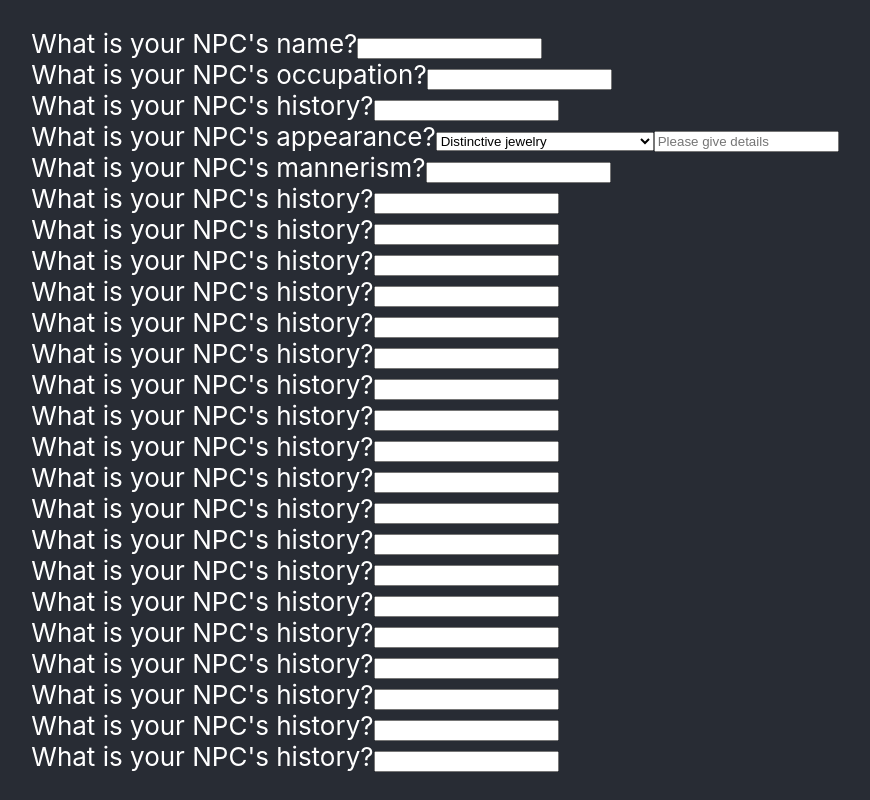
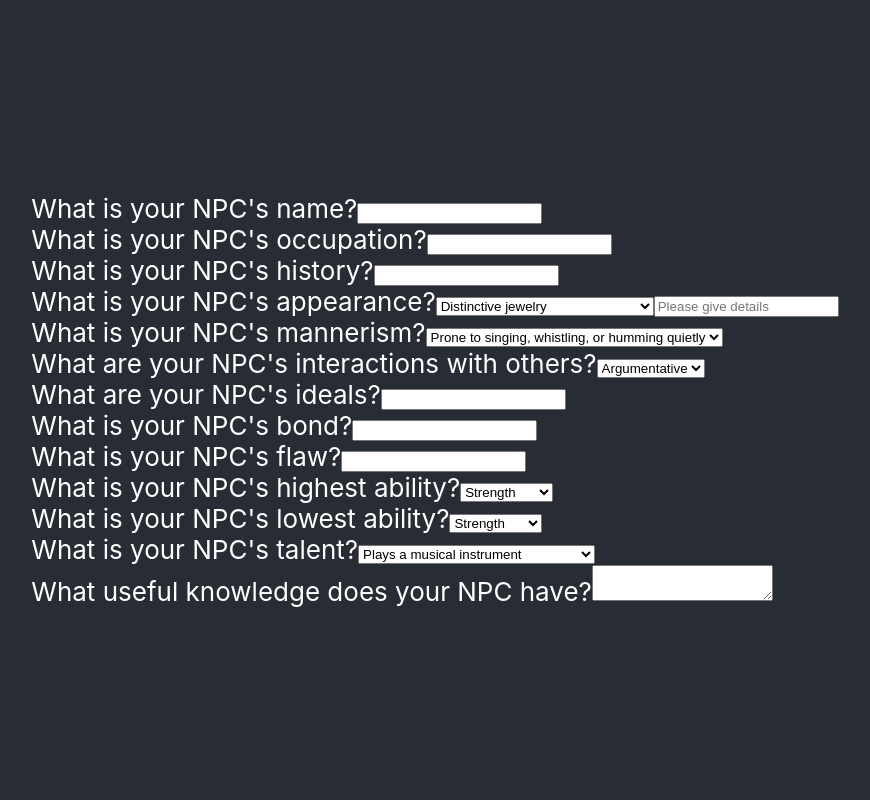
Before and after one commit to ChrisJS90/DnD-NPC-maker, a React (Create React App) app: page /create-new in a window 1280 px wide. Shown: the whole page, without its empty margins (205-1075 px from the left). Built offline with nearby package versions, Linux system fonts and the light colour scheme.

Commit message:
most details done in create npc

```diff
--- a/src/pages/createNew/index.js
+++ b/src/pages/createNew/index.js
@@ -25,7 +25,7 @@ const CreateNew = () => {
     mannerism: "",
     interactions: "",
     personality: {
-        alignment: "",
+      alignment: "",
       ideals: "",
       bond: "",
       flaw: "",
@@ -121,7 +121,7 @@ const CreateNew = () => {
     "Paces",
     "Taps fingers",
     "Bites fingernails",
-    "Twirls hair or tugs beard"
+    "Twirls hair or tugs beard",
   ];
 
   const interactionList = [
@@ -136,12 +136,39 @@ const CreateNew = () => {
     "Irritable",
     "Ponderous",
     "Quiet",
-    "Suspicious"
+    "Suspicious",
   ];
 
-//   sort out npc ideals with alignment
+  //   sort out npc ideals with alignment
 
+  // This one is only 9 as opposed to the 10 listed in the rulebook as the rulebook
+  // has roll twice when a 10 is rolled
+  const bondList = [
+    "Dedicated to fulfilling a personal life goal",
+    "Protective of close family members",
+    "Protective of colleagues or compatriots",
+    "Loyal to a benefactor, patron, or employer",
+    "Captivated by a romantic interest",
+    "Drawn to a special place",
+    "Protective of a sentimental keepsake",
+    "Protective of a valuable possession",
+    "Out for revenge",
+  ];
 
+  const flawList = [
+    "Forbidden love or susceptibility to romance",
+    "Enjoys decadent pleasures",
+    "Arrogance",
+    "Envies another creature's possessions or station",
+    "Overpowering greed",
+    "Prone to rage",
+    "Has a powerful enemy",
+    "Specific phobia",
+    "Shameful or scandalous history",
+    "Secret crime or misdeed",
+    "Possession of forbidden lore",
+    "Foolhardy bravery",
+  ];
 
   //   Functions to roll each list
 
@@ -190,156 +217,106 @@ const CreateNew = () => {
           <label>
             What is your NPC's appearance?
             <select name="appearance">
-                {appearanceList.map(value => {
-                    return(
-                        <option value={value}>{value}</option>
-                    )
-                })}
-                <option value={rollAppearance}>Random</option>
+              {appearanceList.map((value) => {
+                return <option value={value}>{value}</option>;
+              })}
+              <option value={rollAppearance}>Random</option>
             </select>
-            <input type="text" name="appearance" placeholder="Please give details"/>
+            <input
+              type="text"
+              name="appearanceDetail"
+              placeholder="Please give details"
+            />
           </label>
         </div>
 
         <div className="detail">
           <label>
             What is your NPC's mannerism?
-            <input type="text" name="mannerism" />
+            <select name="mannerism">
+              {mannerismList.map((value) => {
+                return <option value={value}>{value}</option>;
+              })}
+            </select>
+
           </label>
         </div>
 
         <div className="detail">
           <label>
-            What is your NPC's history?
+            What are your NPC's interactions with others?
+            <select name="interactions">
+                {interactionList.map((value) => {
+                    return <option value={value}>{value}</option>
+                })}
+            </select>
+
+          </label>
+        </div>
+
+{/* Alignment goes here */}
+        <div className="detail">
+          <label>
+            What are your NPC's ideals?
             <input type="text" name="name" />
           </label>
         </div>
 
         <div className="detail">
           <label>
-            What is your NPC's history?
+            What is your NPC's bond?
             <input type="text" name="name" />
           </label>
         </div>
 
         <div className="detail">
           <label>
-            What is your NPC's history?
+            What is your NPC's flaw?
             <input type="text" name="name" />
+          </label>
+        </div>
+
+{/* Important info */}
+        <div className="detail">
+          <label>
+            What is your NPC's highest ability?
+            <select name="highAbility">
+                {highAbilityList.map((ability) => {
+                    return <option value={ability}>{ability.stat}</option>
+                })}
+            </select>
           </label>
         </div>
 
         <div className="detail">
           <label>
-            What is your NPC's history?
-            <input type="text" name="name" />
+            What is your NPC's lowest ability?
+            <select name="lowAbility">
+                {lowAbilityList.map((ability) => {
+                    return <option value={ability}>{ability.stat}</option>
+                })}
+            </select>
           </label>
         </div>
 
         <div className="detail">
           <label>
-            What is your NPC's history?
-            <input type="text" name="name" />
+            What is your NPC's talent?
+            <select name="talent">
+                {talentList.map((talent) => {
+                    return <option value={talent}>{talent}</option>
+                })}
+            </select>
           </label>
         </div>
 
         <div className="detail">
           <label>
-            What is your NPC's history?
-            <input type="text" name="name" />
+            What useful knowledge does your NPC have?
+            <textarea name="knowledge"></textarea>
           </label>
         </div>
 
-        <div className="detail">
-          <label>
-            What is your NPC's history?
-            <input type="text" name="name" />
-          </label>
-        </div>
-
-        <div className="detail">
-          <label>
-            What is your NPC's history?
-            <input type="text" name="name" />
-          </label>
-        </div>
-
-        <div className="detail">
-          <label>
-            What is your NPC's history?
-            <input type="text" name="name" />
-          </label>
-        </div>
-
-        <div className="detail">
-          <label>
-            What is your NPC's history?
-            <input type="text" name="name" />
-          </label>
-        </div>
-
-        <div className="detail">
-          <label>
-            What is your NPC's history?
-            <input type="text" name="name" />
-          </label>
-        </div>
-
-        <div className="detail">
-          <label>
-            What is your NPC's history?
-            <input type="text" name="name" />
-          </label>
-        </div>
-
-        <div className="detail">
-          <label>
-            What is your NPC's history?
-            <input type="text" name="name" />
-          </label>
-        </div>
-
-        <div className="detail">
-          <label>
-            What is your NPC's history?
-            <input type="text" name="name" />
-          </label>
-        </div>
-
-        <div className="detail">
-          <label>
-            What is your NPC's history?
-            <input type="text" name="name" />
-          </label>
-        </div>
-
-        <div className="detail">
-          <label>
-            What is your NPC's history?
-            <input type="text" name="name" />
-          </label>
-        </div>
-
-        <div className="detail">
-          <label>
-            What is your NPC's history?
-            <input type="text" name="name" />
-          </label>
-        </div>
-
-        <div className="detail">
-          <label>
-            What is your NPC's history?
-            <input type="text" name="name" />
-          </label>
-        </div>
-
-        <div className="detail">
-          <label>
-            What is your NPC's history?
-            <input type="text" name="name" />
-          </label>
-        </div>
       </form>
     </div>
   );
```
